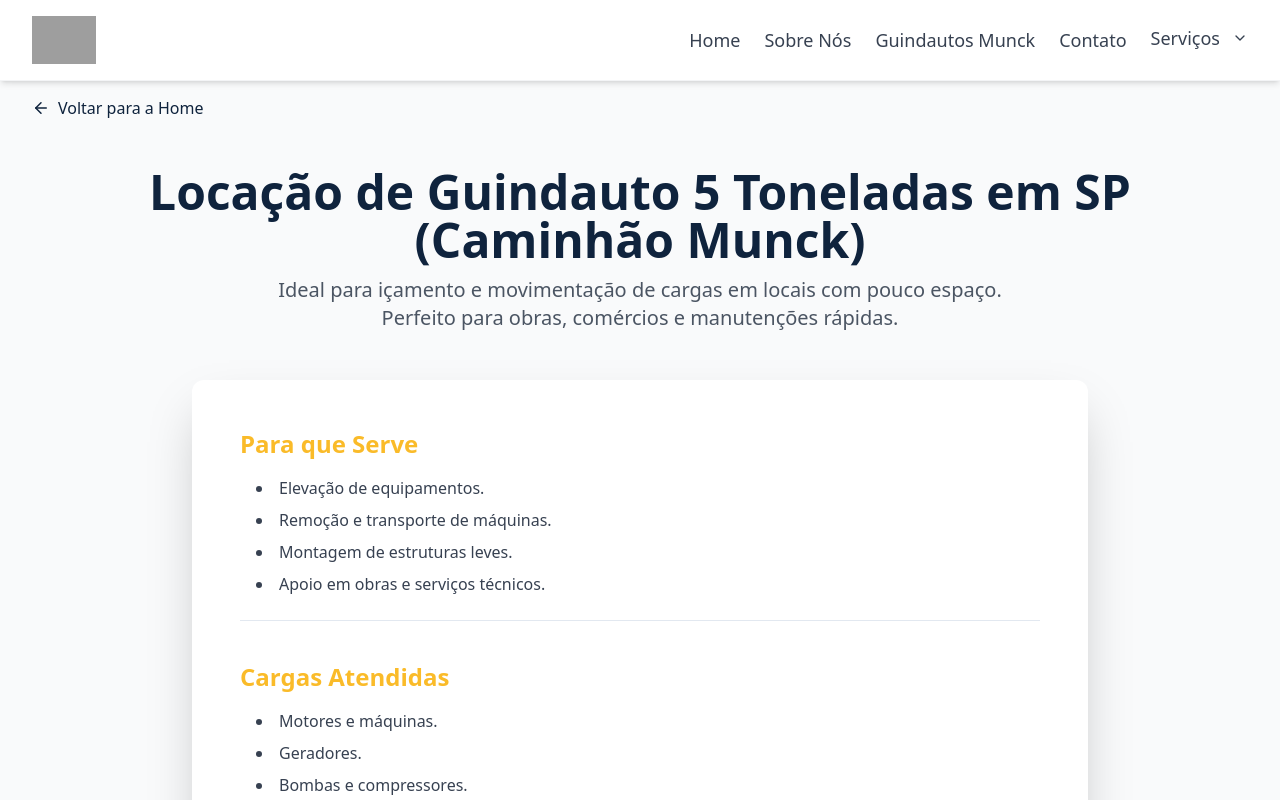
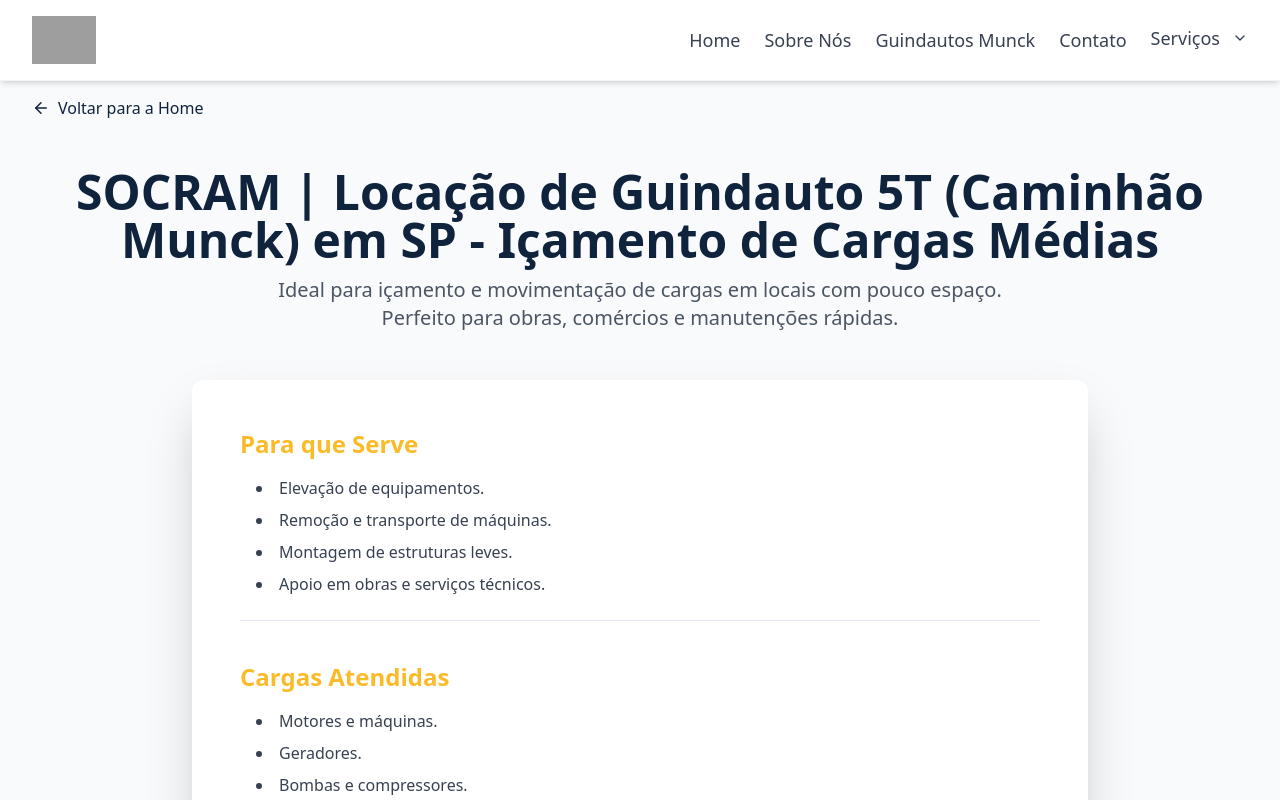
Before and after one commit to cleitonSam/socram, a React (Vite) app: page /guindauto-5t in a window 1280 px wide. Shown: the top 800 px of the page. Built offline with nearby package versions, Linux system fonts and the light colour scheme; grey boxes are pictures that could not be loaded.

Commit message:
[dyad] wrote 1 file(s)

```diff
--- a/src/pages/Guindauto5T.tsx
+++ b/src/pages/Guindauto5T.tsx
@@ -4,11 +4,11 @@ import { Link } from "react-router-dom";
 
 const Guindauto5T: React.FC = () => {
   const pageData = {
-    pageTitle: "Locação de Guindauto 5 Toneladas em SP (Caminhão Munck)",
+    pageTitle: "SOCRAM | Locação de Guindauto 5T (Caminhão Munck) em SP - Içamento de Cargas Médias",
     pageSubtitle: "Ideal para içamento e movimentação de cargas em locais com pouco espaço. Perfeito para obras, comércios e manutenções rápidas.",
     whatsappText: "Olá! Gostaria de solicitar um orçamento para a locação do Guindauto 5 Toneladas.",
     eventLabel: "Guindauto 5T Page CTA",
-    metaDescription: "Locação de Guindauto 5 toneladas (Caminhão Munck) em São Paulo e Grande SP. Solução ágil e segura para içamento de cargas médias, máquinas e estruturas leves. Operador incluso.",
+    metaDescription: "SOCRAM: Especialistas em locação de guindauto de 5 toneladas (Caminhão Munck) para içamento e movimentação de cargas médias e leves em São Paulo e Grande SP. Oferecemos agilidade, segurança e operador qualificado para sua obra ou projeto.",
     sections: [
       {
         title: "Para que Serve",
```
